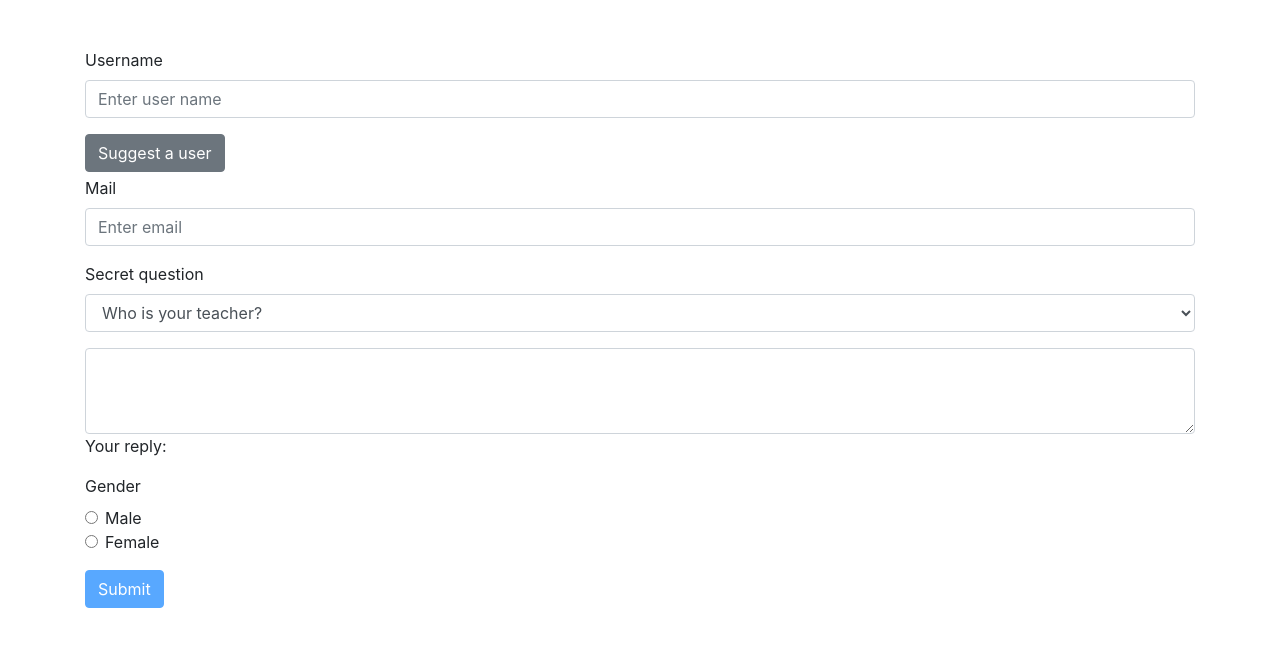
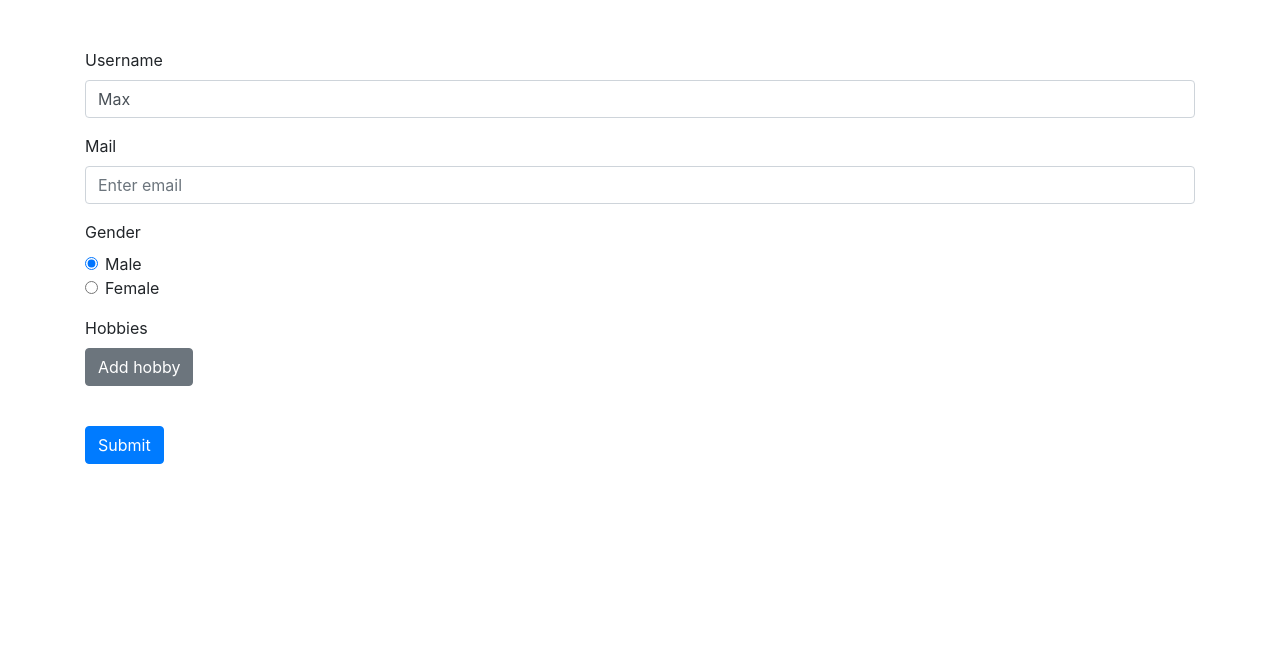
Before and after one commit to dnos29/udemy-angular-learn, an Angular app: page / in a window 1280 px wide. Shown: the top 646 px of the page. Built offline with nearby package versions, Linux system fonts and the light colour scheme.

Commit message:
Reactive Forms

```diff
--- a/src/app/app.module.ts
+++ b/src/app/app.module.ts
@@ -1,7 +1,7 @@
 import { BrowserModule } from '@angular/platform-browser';
 import { NgModule } from '@angular/core';
 import { AppRoutingModule } from './app-routing.module';
-import { FormsModule } from '@angular/forms';
+import { ReactiveFormsModule } from '@angular/forms';
 
 import { AppComponent } from './app.component';
 import { HomeComponent } from './home/home.component';
@@ -14,7 +14,7 @@ import { HomeComponent } from './home/home.component';
   imports: [
     BrowserModule,
     AppRoutingModule,
-    FormsModule,
+    ReactiveFormsModule,
   ],
   providers: [],
   bootstrap: [AppComponent]
--- a/src/app/home/home.component.html
+++ b/src/app/home/home.component.html
@@ -1,8 +1,6 @@
 <div class="form mt-5">
-  <form (ngSubmit)="onSubmit(f)" #f="ngForm">
-    <div
-      ngModelGroup="userData"
-      #userData="ngModelGroup">
+  <form [formGroup]="signupForm" (ngSubmit)="onSubmit()">
+    <div formGroupName="userData">
       <div class="form-group">
         <label class="form-text">Username</label>
         <input
@@ -10,12 +8,15 @@
           type="text"
           class="form-control"
           placeholder="Enter user name"
-          ngModel
-          name="username"
-          required
+          formControlName="username"
           >
+          <small
+            *ngIf="signupForm.get('userData.username').errors && signupForm.get('userData.username').errors['nameIsForbidden']"
+           class="form-text text-danger">This name is forbidden</small>
+          <small
+            *ngIf="signupForm.get('userData.username').errors && signupForm.get('userData.username').errors['required'] && signupForm.get('userData.username').touched"
+           class="form-text text-danger">Enter a name</small>
       </div>
-      <div class="btn btn-secondary" (click)="onSuggestName()">Suggest a user</div>
       <div class="form-group">
         <label for="" class="form-text">Mail</label>
         <input
@@ -23,74 +24,43 @@
         type="email"
         class="form-control"
         placeholder="Enter email"
-        ngModel
-        name="email"
-        required
-        email
-        #email="ngModel">
+        formControlName="email">
         <small
-          id="emailHelp"
-          class="form-text text-danger"
-          *ngIf="!email.valid && email.touched">
-          Please enter valid email
-        </small>
+            *ngIf="!this.signupForm.get('userData.email').valid && this.signupForm.get('userData.email').touched"
+           class="form-text text-danger">Enter valid email</small>
       </div>
-    </div>
-    <div class="form-group">
-      <label for="" class="form-text">Secret question</label>
-      <select
-        id="secret"
-        class="form-control"
-        [ngModel]="'teacher'"
-        name="secret">
-        <option value="pet" selected>Your first pet?</option>
-        <option value="teacher">Who is your teacher?</option>
-      </select>
-      <span
-        class="text-danger"
-        *ngIf="!userData.valid && userData.touched"
-        >User data is invalid</span>
-    </div>
-    <div class="form-group">
-      <textarea
-        name="questionAnswer"
-        rows="3"
-        class="form-control"
-        [(ngModel)]="answer"
-        questionAnswer>
-
-      </textarea>
-      <span>Your reply: {{ answer }}</span>
     </div>
     <div class="form-group">
       <label for="" class="form-text">Gender</label>
       <div class="form-check" *ngFor="let gender of genders">
         <input
           class="form-check-input"
-          type="radio" name="gender"
-          ngModel [value]="gender"
-          gender
-          required>
-        <label class="form-check-label" for="exampleRadios1">
-          {{gender}}
-        </label>
+          formControlName="gender"
+          type="radio"
+          [value]="gender"
+          >
+          <label class="form-check-label" for="exampleRadios1">
+            {{gender}}
+          </label>
       </div>
     </div>
+    <div class="form-group" formArrayName="hobbies">
+      <label for="" class="form-text">Hobbies</label>
+      <button class="btn btn-secondary" (click)="onAddHobby()" type="button">Add hobby</button>
+      <input
+        type="text"
+        class="form-control mt-2"
+        *ngFor="let hobby of signupForm.get('hobbies').controls; let i = index"
+        [formControlName]="i">
+    </div>
+    <small
+      *ngIf="!this.signupForm.valid && this.signupForm.touched"
+      class="form-text text-danger">Enter valid form</small><br>
     <button
       class="btn btn-primary"
       type="submit"
-      [disabled]="!f.valid"
       >
       Submit
     </button>
   </form>
-  <div class="row" *ngIf="formSubmitted">
-    <div class="col-12">
-      <p>Name: {{ user.username }}</p>
-      <p>Email: {{ user.email }}</p>
-      <p>Question: {{ user.secrect }}</p>
-      <p>QuestionAnswer: {{ user.questionAnswer}}</p>
-      <p>Gender: {{ user.gender }}</p>
-    </div>
-  </div>
 </div>
--- a/src/app/home/home.component.ts
+++ b/src/app/home/home.component.ts
@@ -1,57 +1,73 @@
 import { Component, OnInit, ViewChild } from '@angular/core';
-import { NgForm } from '@angular/forms';
+import { FormGroup, FormControl, Validators, FormArray } from '@angular/forms';
+import { Observable } from 'rxjs';
 @Component({
   selector: 'app-home',
   templateUrl: './home.component.html',
   styleUrls: ['./home.component.css']
 })
 export class HomeComponent implements OnInit {
-  @ViewChild('f') signupForm: NgForm;
-  answer: string = "";
   genders = ["Male", "Female"];
-  user = {
-   username: '',
-   email: '',
-   secrect: '',
-   questionAnswer: '',
-   gender: '',
-  }
-  formSubmitted: boolean = false;
+  signupForm: FormGroup;
+  forbiddenUserNames: Array<string> = ["Sondn", "Anna"];
   constructor() { }
 
   ngOnInit(): void {
-  }
-  // onSubmit(form: NgForm){
-  //   console.log(form);
-
-  // }
-
-  onSuggestName(){
-    let suggestName = "Superuser";
-    // this.signupForm.setValue({ // set value for all input have ngModel
-    //   userData: {
-    //     username: suggestName,
-    //     email: ''
+    this.signupForm = new FormGroup({
+      'userData': new FormGroup({
+        'username': new FormControl(null, [Validators.required, this.forbiddenNames.bind(this)]),
+        'email': new FormControl(null, [Validators.required, Validators.email], this.forbiddenEmails),
+      }),
+      'gender': new FormControl('Male'),
+      'hobbies': new FormArray([]),
+    });
+    // this.signupForm.statusChanges.subscribe(
+    //   status => console.log(status),
+    // )
+    // this.signupForm.valueChanges.subscribe(
+    //   values => console.log(values),
+    // )
+    // this.signupForm.setValue({
+    //   'userData': {
+    //     'username': 'Max',
+    //     'email': 'sondn@gmail.com'
     //   },
-    //   questionAnswer: '',
-    //   secret: 'teacher',
-    //   gender: 'Female'
+    //   'gender': "Female",
+    //   'hobbies': []
     // })
-    this.signupForm.form.patchValue({
-      userData: {
-        username: suggestName,
+    this.signupForm.patchValue({
+      'userData': {
+        'username': 'Max'
       }
     })
   }
 
   onSubmit(){
-    this.formSubmitted = this.signupForm.submitted;
     console.log(this.signupForm);
-    this.user.username = this.signupForm.value.userData.username;
-    this.user.email = this.signupForm.value.userData.email;
-    this.user.secrect = this.signupForm.value.secret;
-    this.user.questionAnswer = this.signupForm.value.questionAnswer;
-    this.user.gender = this.signupForm.value.gender;
-    this.signupForm.reset();
+  }
+
+  onAddHobby(){
+    const control = new FormControl(null, [Validators.required]);
+    (<FormArray>this.signupForm.get('hobbies')).push(control);
+  }
+
+  forbiddenNames(control: FormControl): {[s: string]: boolean}{
+    if(this.forbiddenUserNames.indexOf(control.value) !== -1){
+      return {'nameIsForbidden': true};
+    }
+    return null;
+  }
+
+  forbiddenEmails(control: FormControl): Promise<any> | Observable<any>{
+    let promise = new Promise((resolve, reject) => {
+      setTimeout(() => {
+        if(control.value === 'test@email.com'){
+          resolve({'emailIsForbidden': true});
+        }else{
+          resolve(null);
+        }
+      },2000);
+    })
+    return promise;
   }
 }
```
